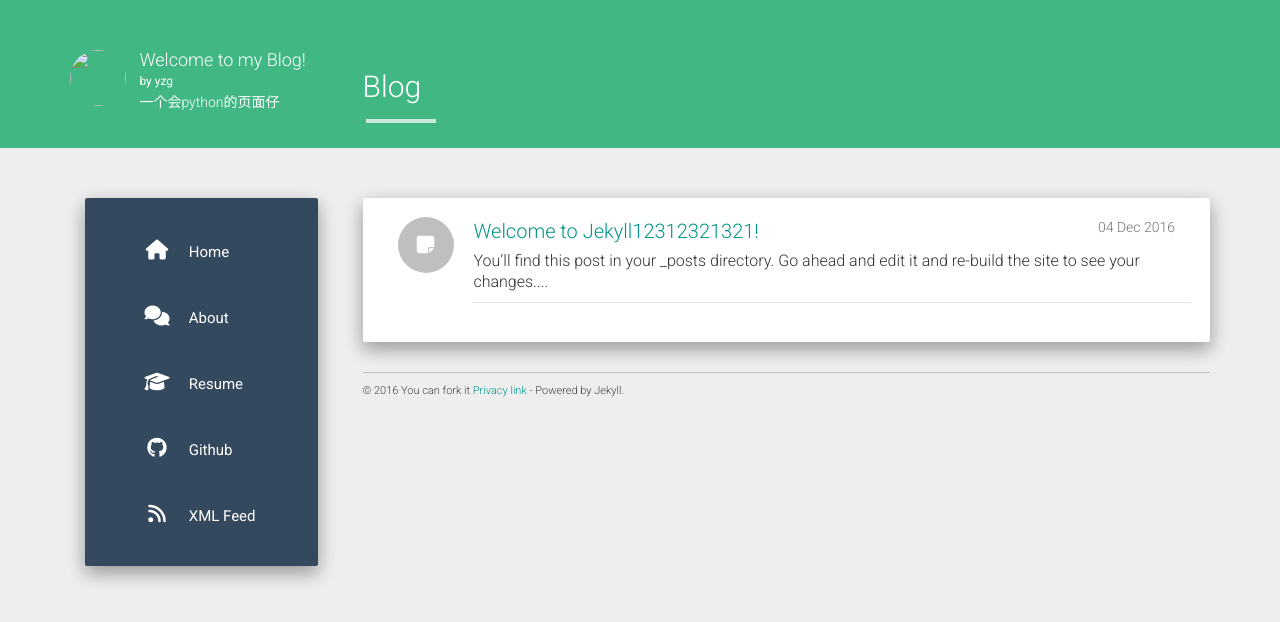
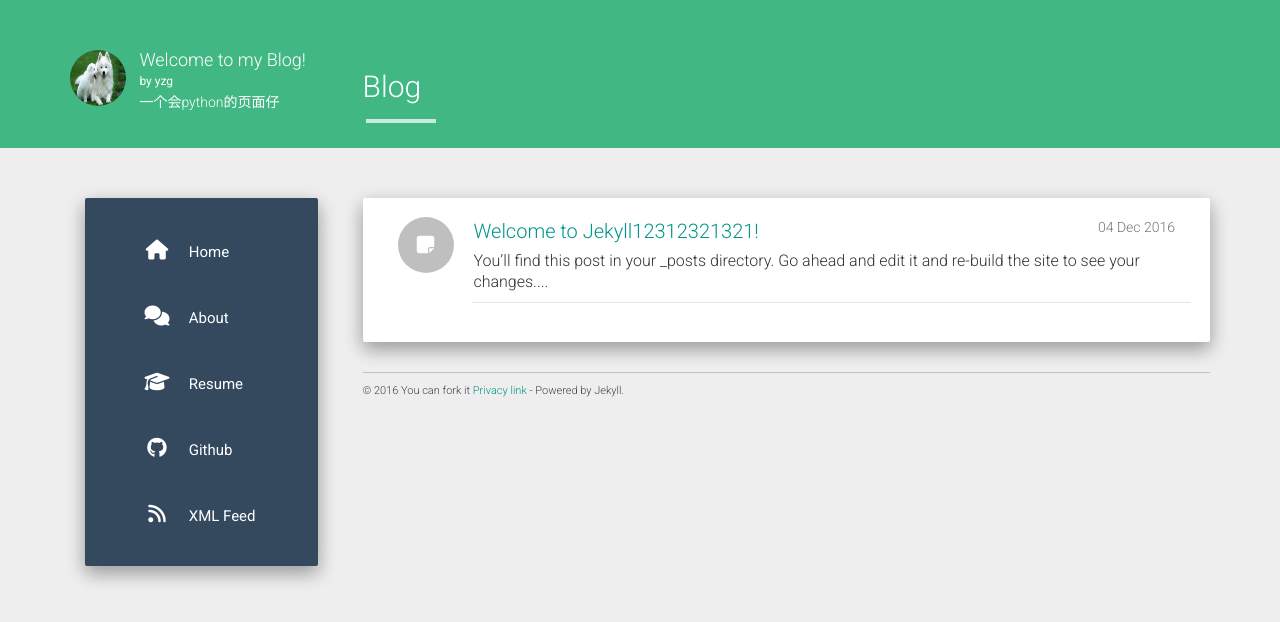
Before and after one commit to ethanyou725/Youzhigang.github.io, a Jekyll site: the page built from index.html, in a window 1280 px wide. Shown: the top 622 px of the page. Built offline with Jekyll 4.4.1, drawn with Linux system fonts in a browser that asks for light colours; nearby versions of some CDN libraries; the list of posts is cut into pages by our own code.

Commit message:
Update _config.yml

```diff
--- a/_config.yml
+++ b/_config.yml
@@ -1,7 +1,7 @@
 title: Welcome to my Blog!
 description: My Personal Blog
 author: yzg
-logo: /myblog/static/img/avatar.png
+logo: /static/img/avatar.png
 github: https://github.com/Youzhigang
 about: 一个会python的页面仔
 
```
